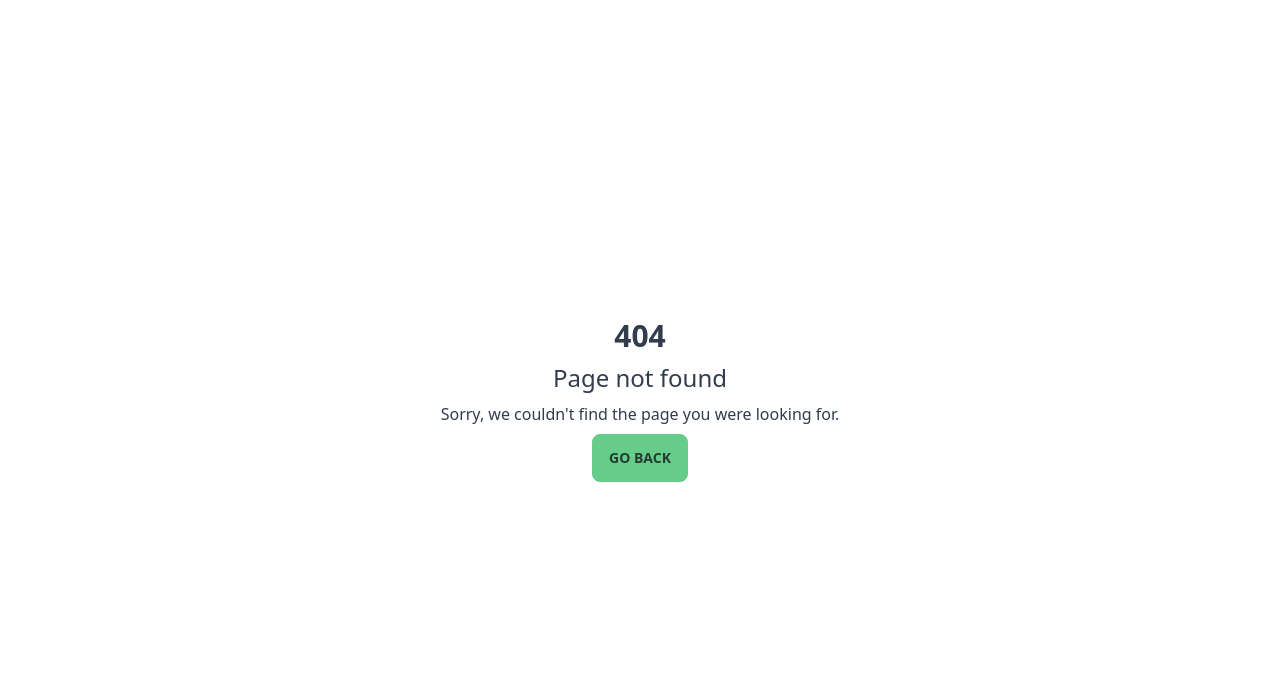
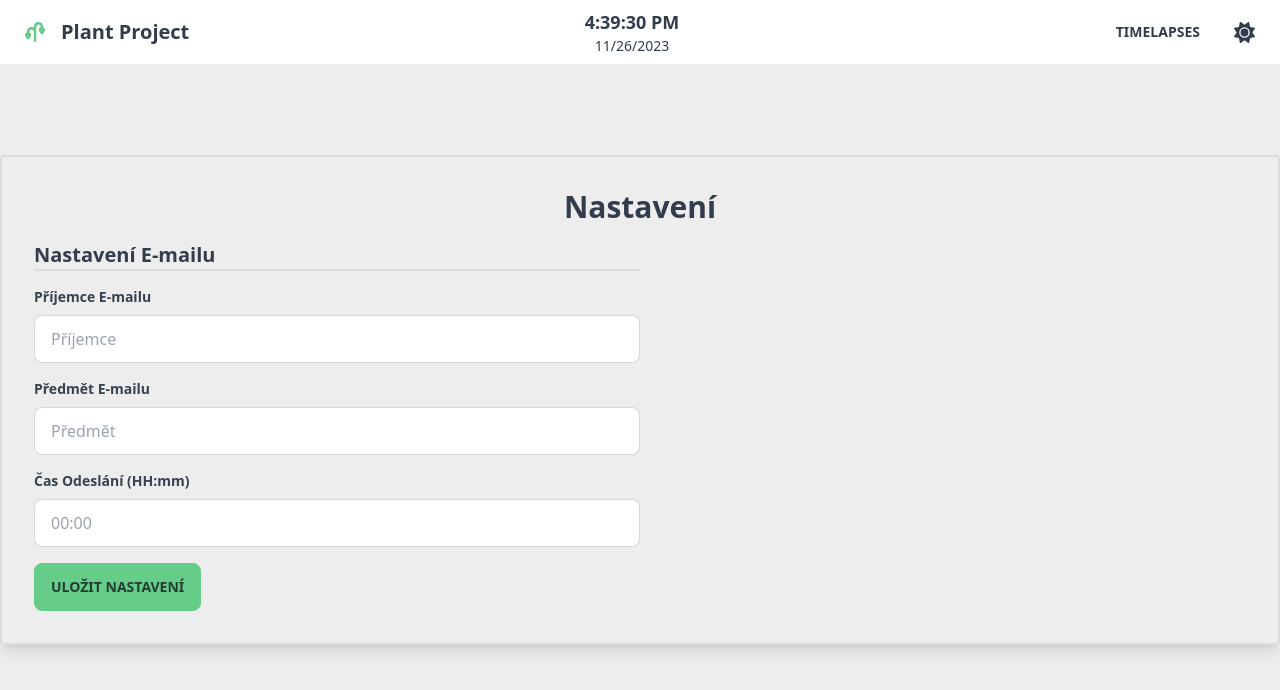
Before and after one commit to MarcelHor/bp-plant-project, a React (Vite) app in the folder frontend/: page /settings in a window 1280 px wide. Before the commit this address had no page. Shown: the top 690 px of the page. Built offline with nearby package versions, Linux system fonts and the light colour scheme; no server answers.

Commit message:
settings us

```diff
--- /dev/null
+++ b/frontend/api/settingsService.ts
@@ -0,0 +1,25 @@
+import axios from "axios";
+
+const API_URL = "http://localhost:3000";
+
+export const getEmailSettings = async () => {
+    try {
+        const response = await axios.get(`${API_URL}/email-settings`);
+        return response.data;
+    } catch (error: any) {
+        throw error;
+    }
+}
+
+export const PostEmailSettings = async (subject: string, recipient: string, cronTime: string) => {
+    try {
+        const response = await axios.post(`${API_URL}/email-settings`, {
+            subject,
+            recipient,
+            cronTime
+        });
+        return response.data;
+    } catch (error: any) {
+        throw error;
+    }
+}
--- a/frontend/src/App.tsx
+++ b/frontend/src/App.tsx
@@ -2,12 +2,14 @@ import {BrowserRouter as Router, Routes, Route} from "react-router-dom";
 import Home from "./pages/Home";
 import NoPage from "./pages/NoPage.tsx";
 import Timelapses from "./pages/TimelapsesPage.tsx";
+import Settings from "./pages/Settings.tsx";
 
 export default function App() {
     return (<Router>
         <Routes>
             <Route path="/" element={<Home/>}/>
             <Route path="/timelapses" element={<Timelapses/>}/>
+            <Route path="/settings" element={<Settings/>}/>
             <Route path="*" element={<NoPage/>}/>
         </Routes>
     </Router>)
--- a/frontend/src/components/Header.tsx
+++ b/frontend/src/components/Header.tsx
@@ -27,7 +27,8 @@ export default function Header() {
                     </label>
                     <ul tabIndex={0}
                         className="menu menu-sm dropdown-content mt-2 z-[1] p-2 shadow bg-base-100 rounded-box w-52">
-                        <li><a>About</a></li>
+                        {location.pathname !== "/settings" && (
+                            <li><Link to={"/settings"}>Settings</Link></li>)}
                         {location.pathname !== "/timelapses" ? (
                             <li><Link to={"/timelapses"}>Timelapses</Link></li>
                         ) : (
@@ -46,7 +47,8 @@ export default function Header() {
                 <div className="text-xs md:text-sm">{currentTime.toLocaleDateString()}</div>
             </div>
             <div className="navbar-end md:flex hidden">
-                <button className="btn btn-ghost">About</button>
+                {location.pathname !== "/settings" && (
+                    <Link to={"/settings"} className="btn btn-ghost">Settings</Link>)}
                 {location.pathname !== "/timelapses" ? (
                     <Link className="btn btn-ghost" to={"/timelapses"}>Timelapses</Link>
                 ) : (
--- /dev/null
+++ b/frontend/src/pages/Settings.tsx
@@ -0,0 +1,95 @@
+import {useEffect, useState} from "react";
+import Header from "../components/Header.tsx";
+import {PostEmailSettings, getEmailSettings} from "../../api/settingsService.ts";
+
+export default function Settings() {
+    const [emailSettings, setEmailSettings] = useState({
+        recipient: '',
+        subject: '',
+        cronTime: '',
+    });
+    const [emailSettingsSaved, setEmailSettingsSaved] = useState(false);
+
+    useEffect(() => {
+        getEmailSettings().then((response: any) => {
+            setEmailSettings(response);
+        }).catch((error: any) => {
+            console.log(error);
+        });
+    }, []);
+
+    const handleChange = (e: React.ChangeEvent<HTMLInputElement>) => {
+        setEmailSettings({...emailSettings, [e.target.name]: e.target.value});
+    };
+
+    const handleSubmit = async (e: React.FormEvent<HTMLFormElement>) => {
+        e.preventDefault();
+        try {
+            await PostEmailSettings(emailSettings.subject, emailSettings.recipient, emailSettings.cronTime);
+            setEmailSettingsSaved(true);
+            setTimeout(() => {
+                setEmailSettingsSaved(false);
+            }, 3000);
+        } catch (error: any) {
+            console.log(error);
+        }
+    };
+
+    return (
+        <div className={"flex flex-col h-screen items-center w-full justify-center bg-base-200 overflow-y-auto"}>
+            <Header/>
+            <div
+                className="flex-col flex items-center justify-around rounded shadow-lg border-2 border-base-300 w-full max-w-7xl p-8">
+                <h1 className="text-3xl text-center font-bold mb-4">Nastavení</h1>
+                <div className={"w-full flex flex-row items-center space-x-16"}>
+                    <form onSubmit={handleSubmit} className={"w-1/2"}>
+                        <h2 className="text-xl font-bold mb-4 border-base-300 border-b-2">Nastavení E-mailu</h2>
+                        {emailSettingsSaved && <div className="alert alert-success my-4">
+                            <div className="flex-1">
+                                <label className="mx-2">Nastavení uloženo</label>
+                            </div>
+                        </div>
+                        }
+                        <div className="mb-4">
+                            <label className="block text-gray-700 text-sm font-bold mb-2" htmlFor="recipient">
+                                Příjemce E-mailu
+                            </label>
+                            <input
+                                className="input input-bordered w-full"
+                                id="recipient" type="text" placeholder="Příjemce" name="recipient"
+                                value={emailSettings.recipient} onChange={handleChange}/>
+                        </div>
+                        <div className="mb-4">
+                            <label className="block text-gray-700 text-sm font-bold mb-2" htmlFor="subject">
+                                Předmět E-mailu
+                            </label>
+                            <input
+                                className="input input-bordered w-full"
+                                id="subject" type="text" placeholder="Předmět" name="subject"
+                                value={emailSettings.subject}
+                                onChange={handleChange}/>
+                        </div>
+                        <div className="mb-4">
+                            <label className="block text-gray-700 text-sm font-bold mb-2" htmlFor="cronTime">
+                                Čas Odeslání (HH:mm)
+                            </label>
+                            <input
+                                className="input input-bordered w-full"
+                                id="cronTime" type="text" placeholder="00:00" name="cronTime"
+                                value={emailSettings.cronTime}
+                                onChange={handleChange}/>
+                        </div>
+                        <div className="flex items-center justify-between">
+                            <button
+                                className="btn btn-primary"
+                                type="submit">
+                                Uložit Nastavení
+                            </button>
+                        </div>
+                    </form>
+                </div>
+            </div>
+        </div>
+    )
+        ;
+}
```
